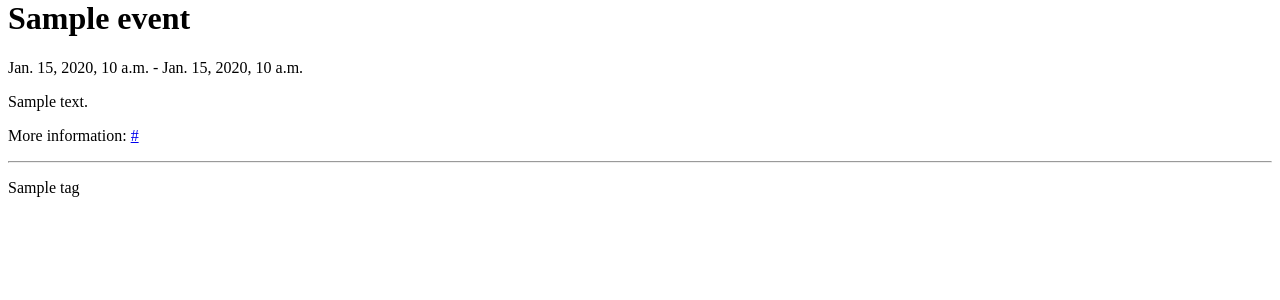
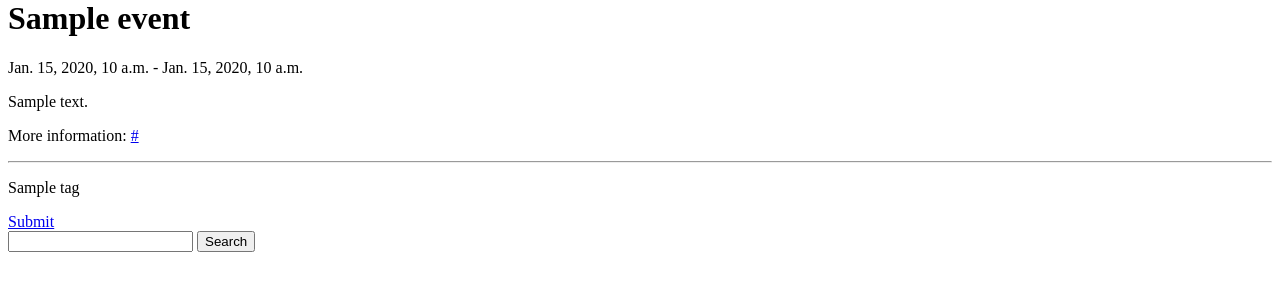
Before and after one commit to matepeter/ffmff, a Django app: template src/ffmff/templates/events/view_event.html in a window 1280 px wide. Shown: the part 21-321 px from the top of the page. Run offline with Django 3.2, Linux system fonts and the light colour scheme; the template is opened without the code that fills it: most values are stand-ins (such as "Sample title", 1, 10 or a date in 2020).

Commit message:
modified base.html to include search field and submit link

```diff
--- a/src/ffmff/templates/base.html
+++ b/src/ffmff/templates/base.html
@@ -13,6 +13,7 @@
 		{% block content %}{% endblock %}
 	</div>
 	<div id="footer">
+	<a href="/events/submit/">Submit</a> <form method="GET" action="/search/"><input type="text" name="q" /> <input type="submit" value="Search" /> </form>
 	</div>
 </body>
 </html>
```
